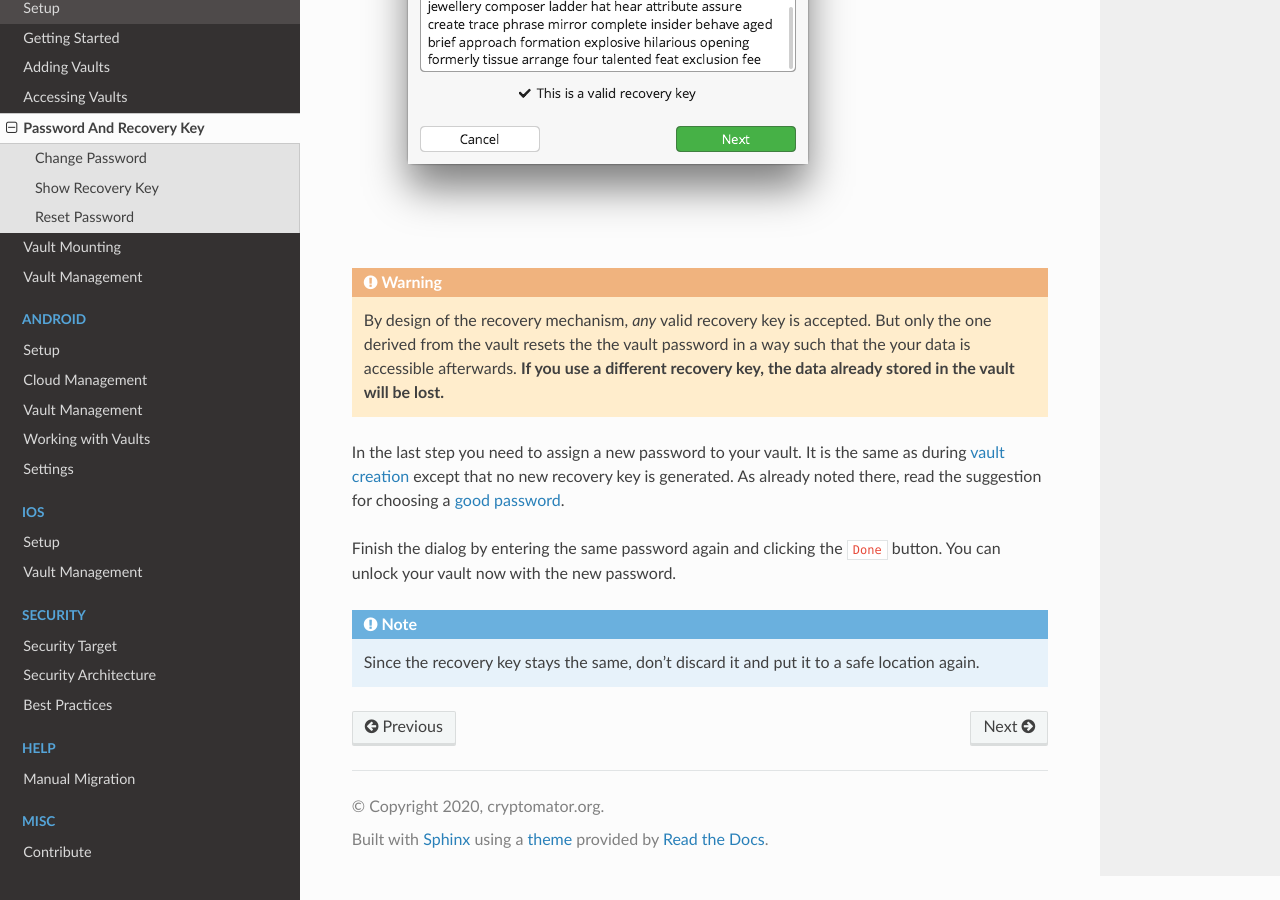
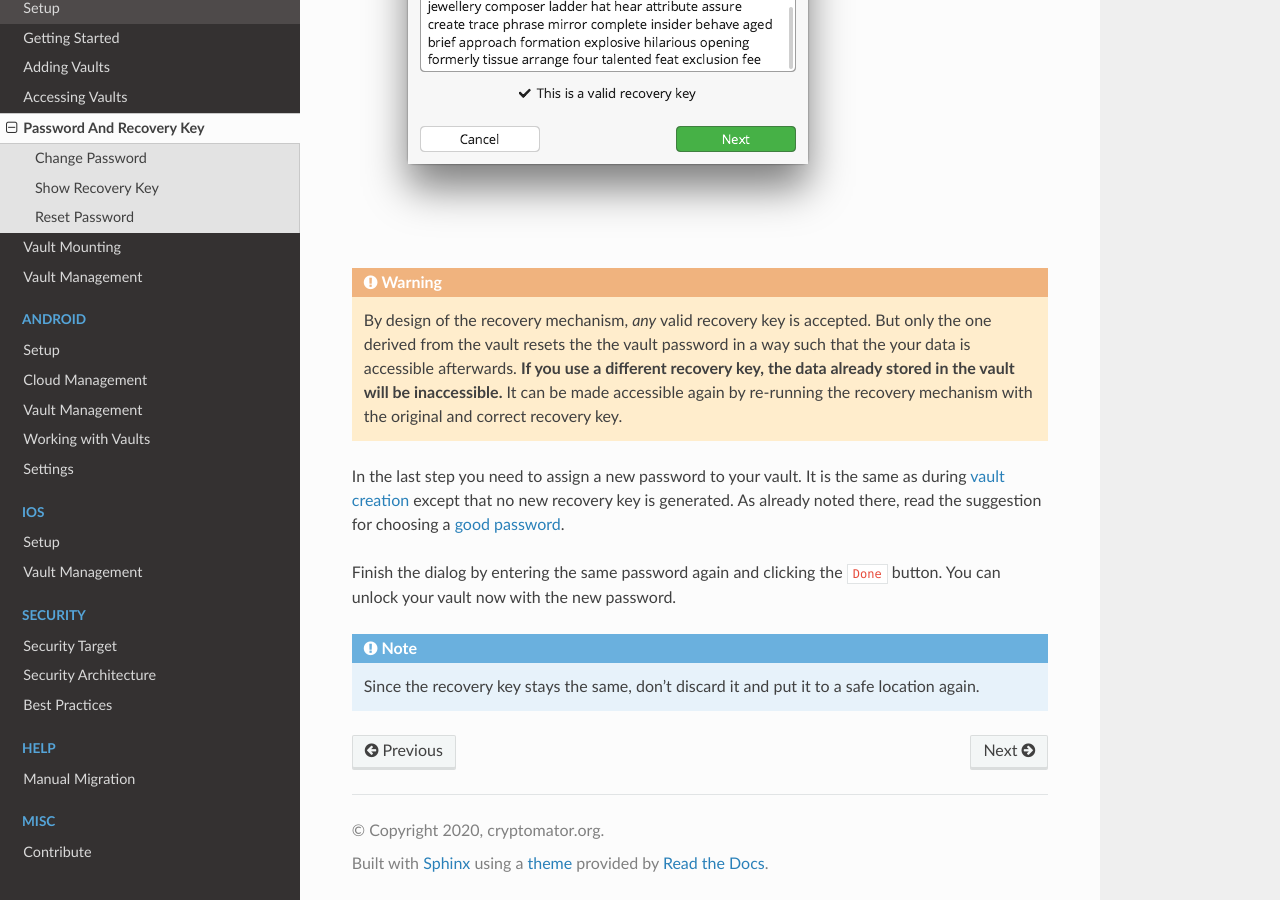
Before and after one commit to cryptomator/docs, a Sphinx documentation site: the page built from source/desktop/password-and-recovery-key.rst, in a window 1280 px wide and 900 px high, scrolled down 4202 px. Built offline with Sphinx 7.4.7 and the Read the Docs theme 2.0.0, drawn with Linux system fonts in a browser that asks for light colours.

Commit message:
Update "Use recovery key" section

```diff
--- a/source/desktop/password-and-recovery-key.rst
+++ b/source/desktop/password-and-recovery-key.rst
@@ -106,7 +106,8 @@ If the recovery key is valid, Cryptomator indicates this by a small message and
 
     By design of the recovery mechanism, *any* valid recovery key is accepted.
     But only the one derived from the vault resets the the vault password in a way such that the your data is accessible afterwards.
-    **If you use a different recovery key, the data already stored in the vault will be lost.**
+    **If you use a different recovery key, the data already stored in the vault will be inaccessible.**
+    It can be made accessible again by re-running the recovery mechanism with the original and correct recovery key.
 
 In the last step you need to assign a new password to your vault.
 It is the same as during :ref:`vault creation <desktop/adding-vaults/3.-choose-a-passwords>` except that no new recovery key is generated.
```
